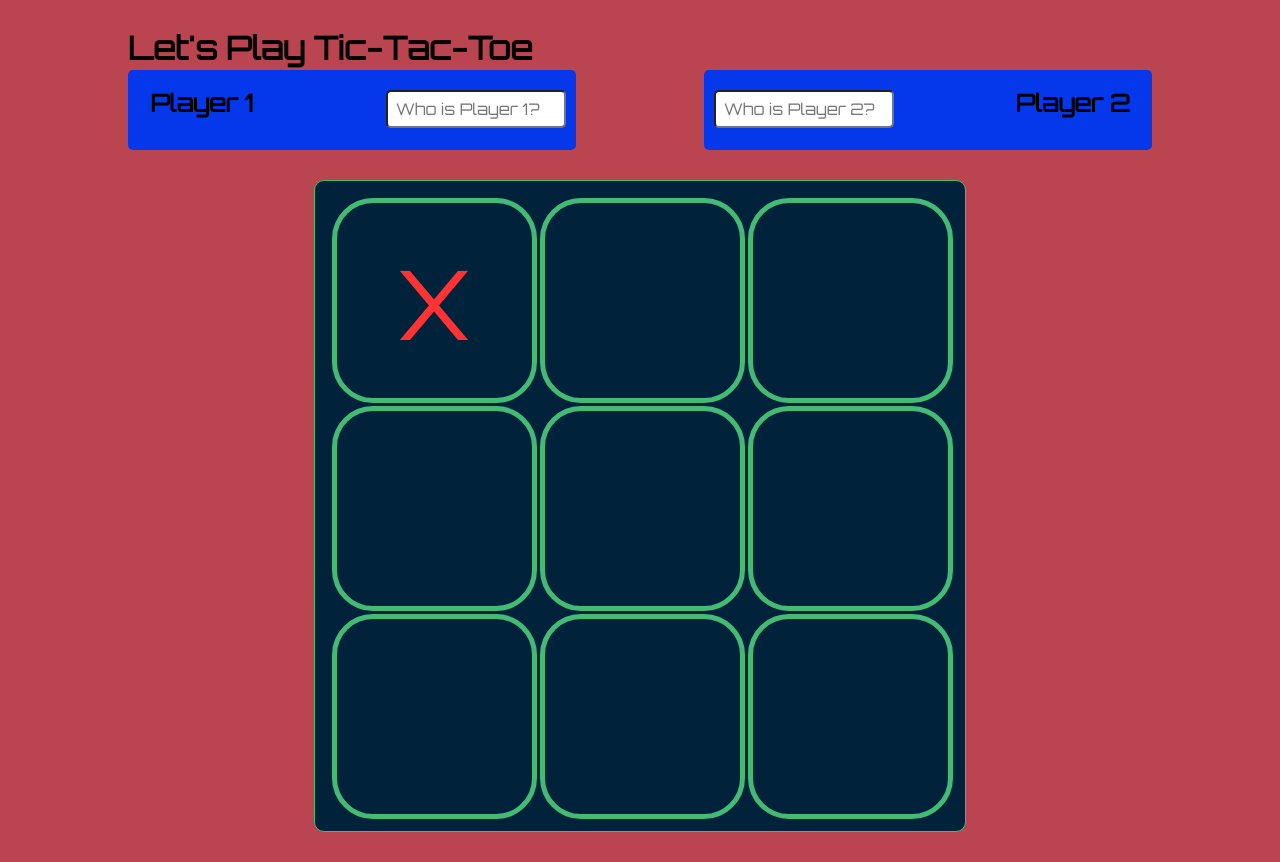
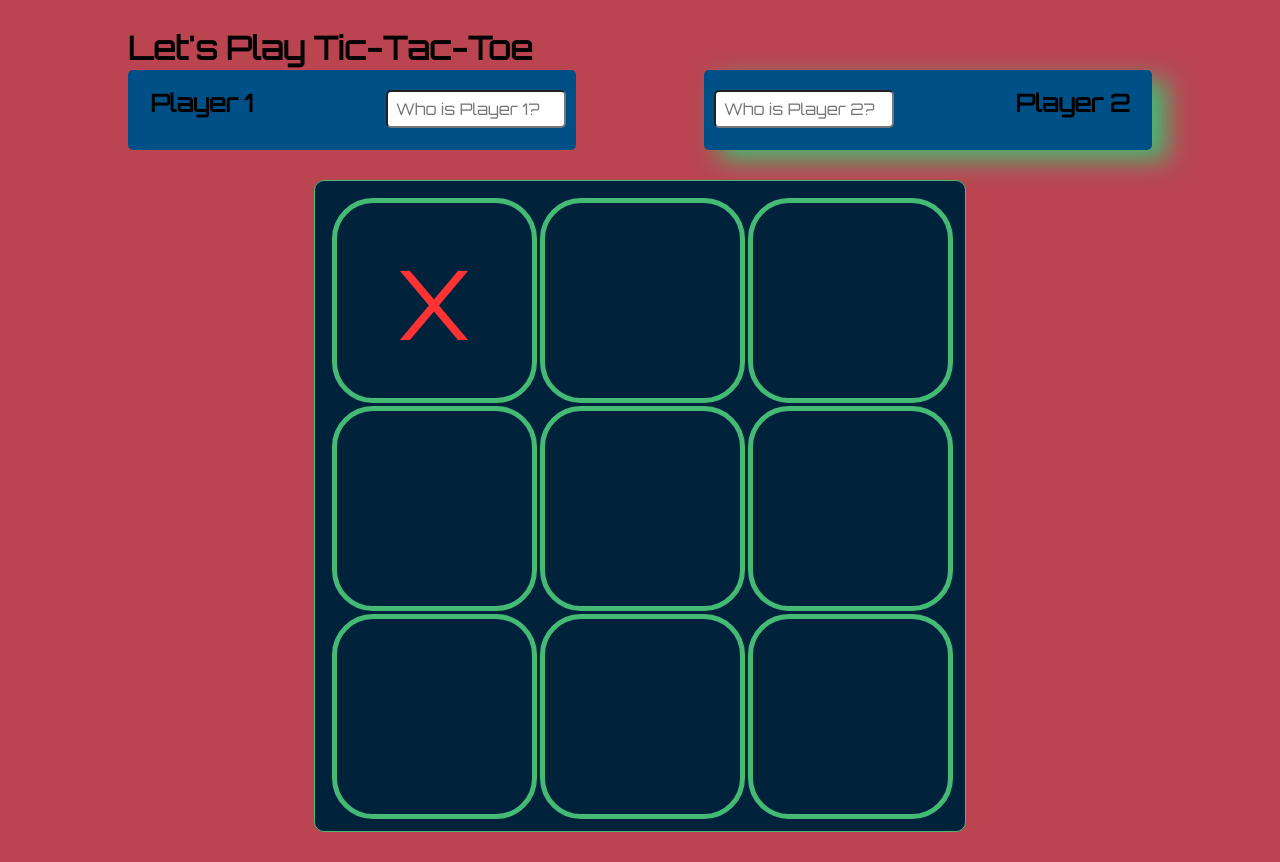
Before and after one commit to dtpearl/Project0, a plain HTML site: page index.html in a window 1280 px wide. Both pictures are taken after a click on the element 434 px from the left and 300 px from the top of the page. Drawn offline with Linux system fonts and the light colour scheme.

Commit message:
Added current player highlight and more CSS tweaks

```diff
--- a/css/style.css
+++ b/css/style.css
@@ -214,12 +214,12 @@ header h1 {
   height: 80px;
   width: 35%;
   top: 70px;
-  background-color: #0538ea;
+  background-color: #005088;
   border-radius: 5px;
 }
 
 .highlight {
-  border: 5px solid #45ba74;
+  box-shadow: 15px 10px 25px #45ba74;
 }
 
 #pb1 {
--- a/index.html
+++ b/index.html
@@ -15,7 +15,7 @@
     <header>
       <h1>Let's Play Tic-Tac-Toe</h1>
 
-      <div class="player-box" id="pb1">
+      <div class="player-box highlight" id="pb1">
         <h2 id="pl1">Player 1</h2>
         <input type="text" id="player1" placeholder="Who is Player 1? ">
       </div>
--- a/js/tictactoe.js
+++ b/js/tictactoe.js
@@ -50,6 +50,12 @@ const updateGameboard = function () {
   }
   for ( let j = 0; j < gameboard.player2.length; j++ ) {
     $( `#sq${gameboard.player2[j]}` ).html( 'O' );
+  }
+  $('.player-box').removeClass('highlight');
+  if (gameboard.currentPlayer === 'pl1'){
+    $('#pb1').addClass('highlight');
+  } else {
+    $('#pb2').addClass('highlight');
   }
 };
 
```
